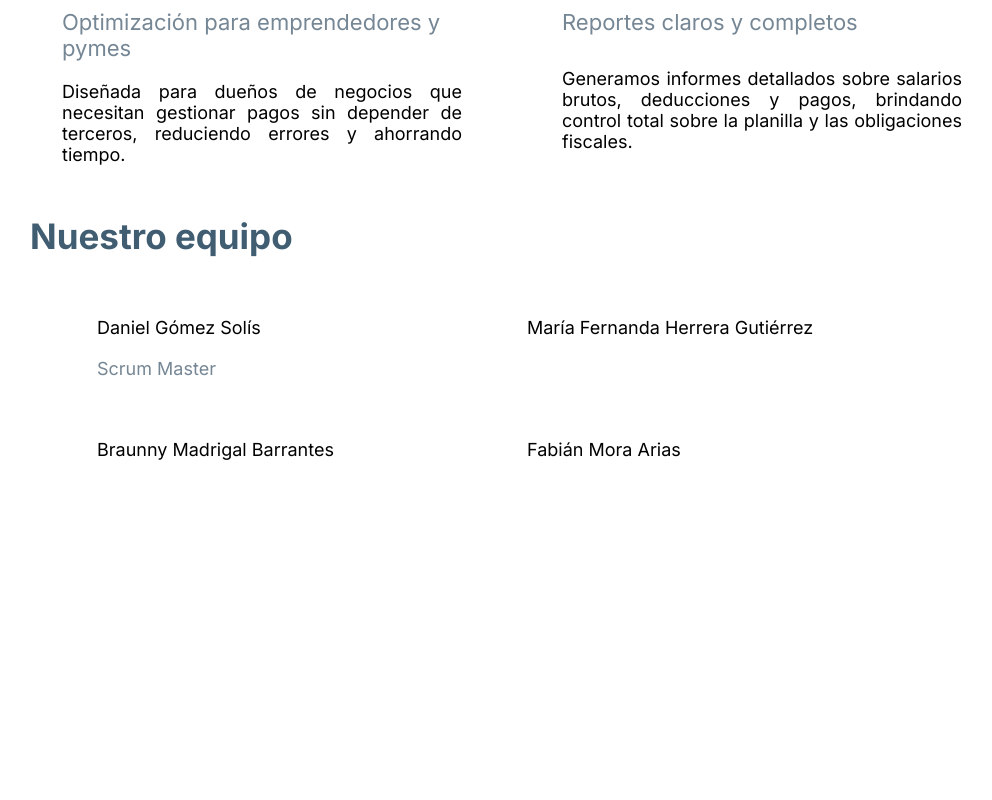
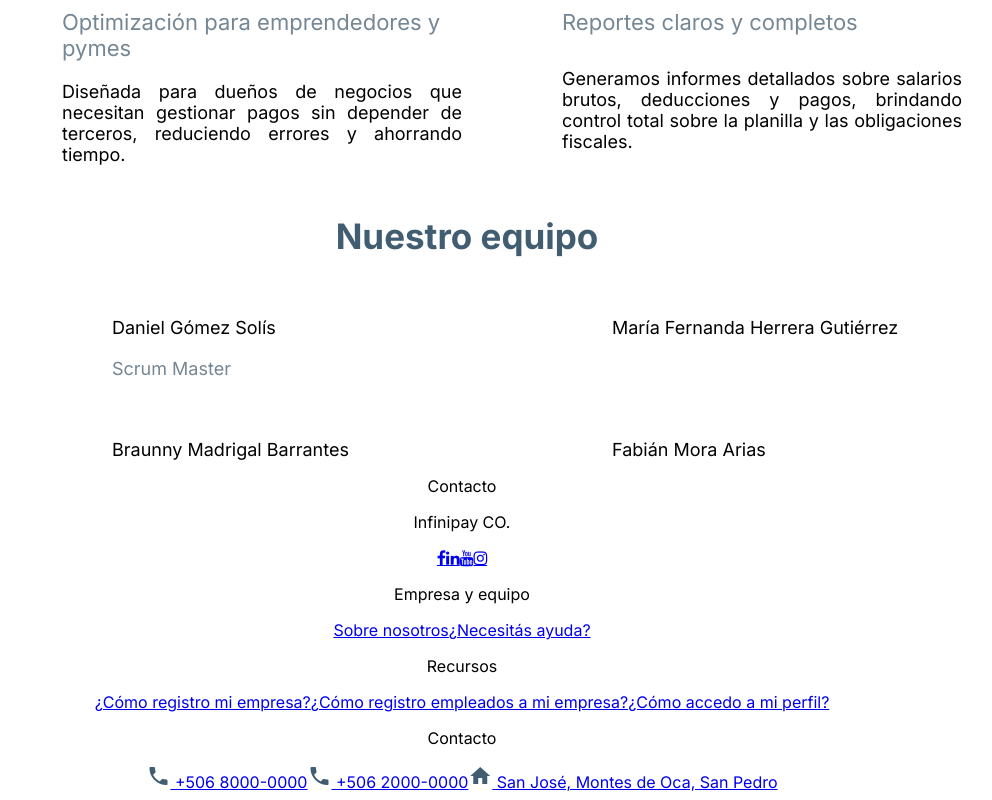
Before and after one commit to braunnymadrigal/Infinipay-CO, a Vue app in the folder front-end/: page / in a window 1280 px wide. Shown: the part 1140-1940 px from the top of the page, without its empty margins (178-1170 px from the left). Before the commit the page ends 1615 px from the top, so only its background shows below. Built offline with nearby package versions, Linux system fonts and the light colour scheme.

Commit message:
Crear el footer de la pagina y realizar ajustes pequeños a algunos textos

```diff
--- a/front-end/src/components/PaginaPrincipal.vue
+++ b/front-end/src/components/PaginaPrincipal.vue
@@ -64,19 +64,65 @@
 
     <!-- Mas texto -->
     <div>
-      <h1 class ="titulo">Nuestro equipo</h1>
-      <div class="contenedor_cajas" style="gap: 30px;">
-        <div class="cajas_texto texto">Daniel Gómez Solís
+      <h1 class ="titulo" style="text-align: center; margin-left: 10px;">Nuestro equipo</h1>
+      <div class="contenedor_cajas">
+        <div class="cajas_texto texto" style="margin-left: 100px;">Daniel Gómez Solís
             <br><span class="texto" style="margin-right: 150px; color: #758694;">Scrum Master</span>
         </div>
         <div class="cajas_texto texto">María Fernanda Herrera Gutiérrez</div>
       </div>
 
-      <div class="contenedor_cajas" style="gap: 30px;">
-        <div class="cajas_texto texto">Braunny Madrigal Barrantes</div>
+      <div class="contenedor_cajas">
+        <div class="cajas_texto texto" style="margin-left: 100px;">Braunny Madrigal Barrantes</div>
         <div class="cajas_texto texto">Fabián Mora Arias</div>
       </div>
     </div>
+
+    <!-- Footer -->
+    <footer class="footer">
+      <div class="footer_columnas">
+        <p class="footer_text">Contacto</p>
+        <p class="footer_text">Infinipay CO.</p>
+        <div class="contenedor_redes">
+          <a href="#" class="fa fa-facebook"></a>
+          <a href="#" class="fa fa-linkedin"></a>
+          <a href="#" class="fa fa-youtube"></a>
+          <a href="#" class="fa fa-instagram"></a>
+        </div>
+      </div>
+
+      <div class="footer-columnas">
+        <p class="footer_subtitulo">Empresa y equipo</p>
+        <div class="contenedor_enlaces">
+          <a href="#">Sobre nosotros</a>
+          <a href="#">¿Necesitás ayuda?</a>
+        </div>
+      </div>
+
+      <div class="footer-columnas">
+        <p class="footer_subtitulo">Recursos</p>
+        <div class="contenedor_enlaces">
+          <a href="#">¿Cómo registro mi empresa?</a>
+          <a href="#">¿Cómo registro empleados a mi empresa?</a>
+          <a href="#">¿Cómo accedo a mi perfil?</a>
+        </div>
+      </div>
+
+      <div class="footer-columnas">
+        <p class="footer_subtitulo">Contacto</p>
+        <div class="contenedor_enlaces">
+
+          <!-- Iconos obtenidos de https://www.w3schools.com/css/css_icons.asp -->
+
+          <a href="#"> <i class="material-icons" style="color:#405D72;">phone</i>
+             +506 8000-0000</a>
+          <a href="#"> <i class="material-icons" style="color:#405D72;">phone</i>
+             +506 2000-0000</a>
+          <a href="#"> <i class="material-icons" style="color:#405D72;">home</i>
+             San José, Montes de Oca, San Pedro</a>
+        </div>
+      </div>
+    </footer>
   </div>
 </template>
 
```
